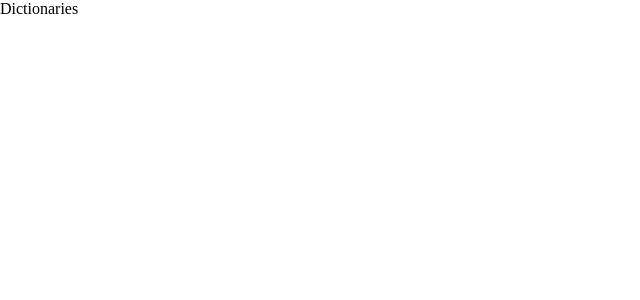
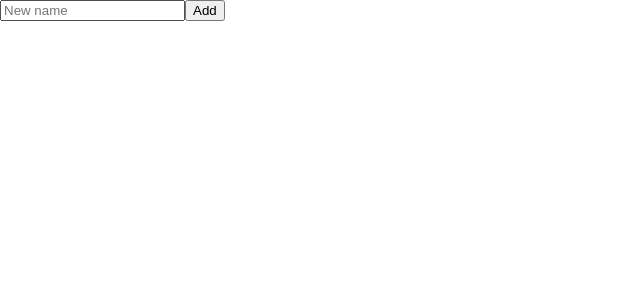
Before and after one commit to AquiGorka/dictionaries, a React (Create React App) app: page / in a window 1280 px wide. Shown: the top 300 px of the page, without its empty margins (0-640 px from the left). Built offline with nearby package versions, Linux system fonts and the light colour scheme.

Commit message:
Dictionaries: add new dictionary markup (hooked to store)

```diff
--- a/src/screens/Dictionaries.js
+++ b/src/screens/Dictionaries.js
@@ -1,7 +1,74 @@
-import React from 'react'
+import React, { useState, useCallback } from 'react'
+import { useStore } from '../Store'
+
+function useDictionaries() {
+  const {
+    state: { dictionaries },
+    dictionariesNew,
+  } = useStore()
+  const onDelete = () => null
+  const onEdit = () => null
+  return { dictionaries, onNew: dictionariesNew, onDelete, onEdit }
+}
 
 function Dictionaries() {
-  return <div>Dictionaries</div>
+  const { dictionaries, onNew, onDelete, onEdit } = useDictionaries()
+
+  return (
+    <section>
+      <NewDictionary onNew={onNew} />
+      <ul>
+        {dictionaries.map(item => (
+          <Item key={item.id} {...item} onDelete={onDelete} onEdit={onEdit} />
+        ))}
+      </ul>
+    </section>
+  )
+}
+
+function Item({ id, name, status }) {
+  return (
+    <li>
+      <div>id</div>
+      <div>name</div>
+      <div>status</div>
+      <div>edit</div>
+      <div>remove</div>
+    </li>
+  )
+}
+
+function NewDictionary({ onNew }) {
+  const [name, setName] = useState('')
+  const handleNameChange = useCallback(
+    ({ currentTarget: { value } }) => {
+      setName(value)
+    },
+    [setName],
+  )
+  const handleSubmit = useCallback(
+    ev => {
+      ev.preventDefault()
+      if (!name.trim()) {
+        return
+      }
+      onNew(name)
+      setName('')
+    },
+    [name, onNew],
+  )
+
+  return (
+    <form onSubmit={handleSubmit}>
+      <input
+        placeholder="New name"
+        required
+        value={name}
+        onChange={handleNameChange}
+      />
+      <button type="submit">Add</button>
+    </form>
+  )
 }
 
 export default Dictionaries
```
